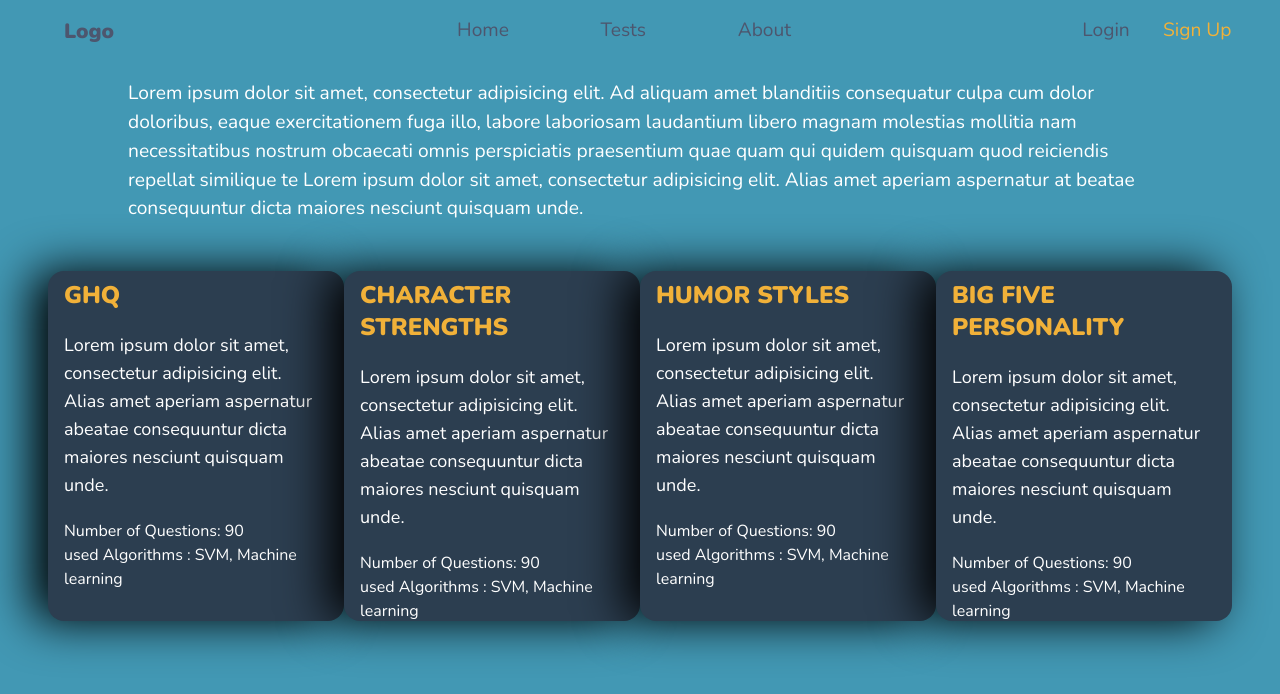
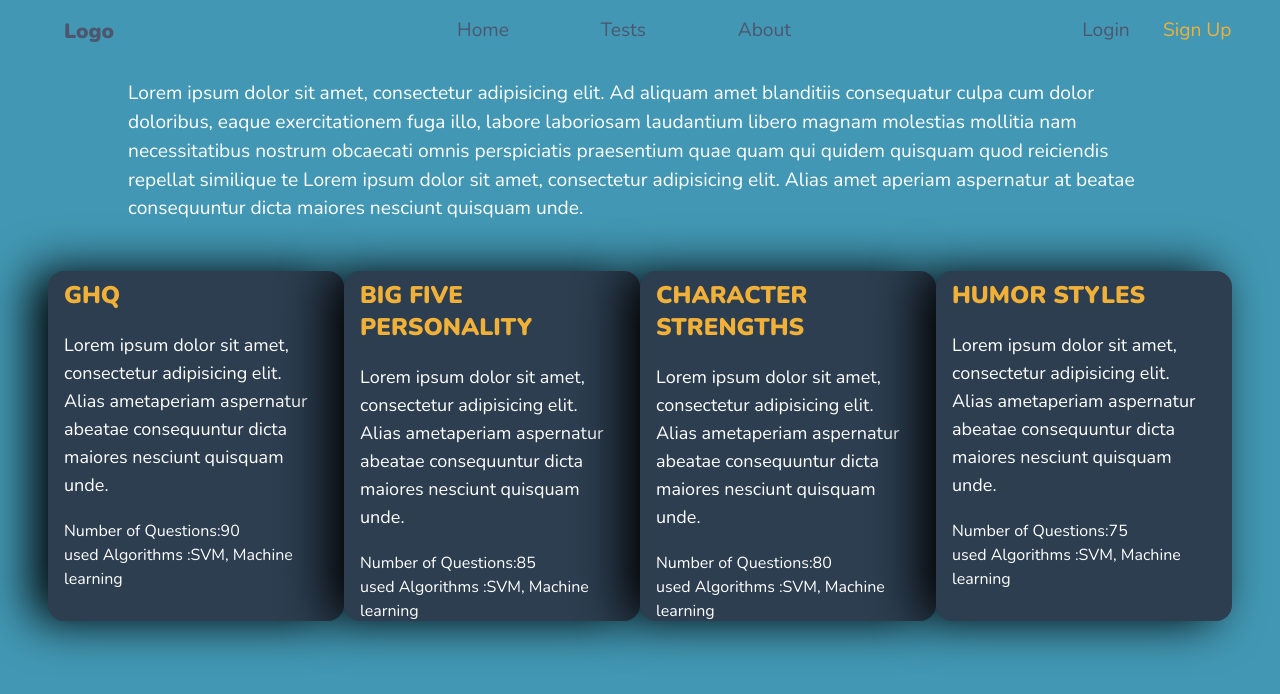
Before and after one commit to mostafa-rezaie/how-is-my-mental-health, a Vue app: page /tests in a window 1280 px wide. Shown: the top 694 px of the page. Built offline with nearby package versions, Linux system fonts and the light colour scheme.

Commit message:
add Modal

```diff
--- a/src/components/CardTests.vue
+++ b/src/components/CardTests.vue
@@ -16,7 +16,7 @@ export default {
   props: {
     testName: String,
     testDescription: String,
-    numOfQuestions: Number,
+    numOfQuestions: String,
     algorithms: String,
 
   }
@@ -25,6 +25,7 @@ export default {
 
 <style scoped>
 .card {
+  cursor: pointer;
   position: relative;
   flex-direction: column;
   height: 350px;
--- /dev/null
+++ b/src/components/Modal.vue
@@ -0,0 +1,105 @@
+<template>
+  <div class="modal" v-show="getModalState">
+    <div class="modal-content">
+      <p>You are about to take the {{ testName }} test</p>
+      <p>
+        This test take about {{ testDuration }} minutes with
+        {{ questionCount }} questions
+      </p>
+      <div class="btn-container">
+        <button class="btn-alert mr-4" @click="toggleModal">Cancel</button>
+        <button class="btn ml-4">
+          <router-link :to="{ name: 'ghqtest' }">Start the test</router-link>
+
+        </button>
+      </div>
+    </div>
+  </div>
+</template>
+
+<script>
+export default {
+  name: "Modal",
+  data() {
+    return {};
+  },
+  props: {
+    isVisible: {
+      type: Boolean,
+      default: false,
+    },
+    testName: {
+      type: String,
+      default: "GHQ",
+    },
+    testDuration: {
+      type: String,
+      default: "10",
+    },
+    questionCount: {
+      type: String,
+      default: "10",
+    },
+  },
+  methods: {
+    toggleModal: function () {
+      this.$emit("toggle-modal");
+    },
+  },
+  computed: {
+    getModalState() {
+      return this.isVisible;
+    },
+  },
+};
+</script>
+
+<style scoped>
+.modal {
+  /* display: block;  */
+  position: fixed;
+  z-index: 1;
+  left: 0;
+  top: 0;
+  width: 100%;
+  height: 100%;
+  overflow: auto;
+  background-color: rgb(0, 0, 0); /* Fallback color */
+  background-color: rgba(0, 0, 0, 0.4); /* Black w/ opacity */
+  text-align: center;
+}
+
+/* Modal Content/Box */
+.modal-content {
+  min-height: 170px;
+  position: fixed;
+  background-color: #fefefe;
+  margin: 15% auto;
+  left: 30%;
+  padding: 10px;
+  border-radius: 15px;
+  border: 1px solid #888;
+  width: 40%;
+  padding: 20px;
+  display: flex;
+  flex-direction: column;
+  align-items: center;
+  justify-content: space-between;
+  animation-name: animatetop;
+  animation-duration: 0.4s;
+}
+.btn-container {
+  display: flex;
+  justify-content: space-between;
+}
+@keyframes animatetop {
+  from {
+    top: -300px;
+    opacity: 0;
+  }
+  to {
+    top: 0;
+    opacity: 1;
+  }
+}
+</style>
--- a/src/views/Tests.vue
+++ b/src/views/Tests.vue
@@ -1,66 +1,116 @@
 <template>
   <div>
-    <Header/>
+    <Header />
     <div class="tests-text">
-      Lorem ipsum dolor sit amet, consectetur adipisicing elit. Ad aliquam amet blanditiis consequatur culpa cum dolor
-      doloribus, eaque exercitationem fuga illo, labore laboriosam laudantium libero magnam molestias mollitia nam
-      necessitatibus nostrum obcaecati omnis perspiciatis praesentium quae quam qui quidem quisquam quod reiciendis
-      repellat similique te
-      Lorem ipsum dolor sit amet, consectetur adipisicing elit. Alias amet aperiam aspernatur at beatae consequuntur
-      dicta maiores nesciunt quisquam unde.
+      Lorem ipsum dolor sit amet, consectetur adipisicing elit. Ad aliquam amet
+      blanditiis consequatur culpa cum dolor doloribus, eaque exercitationem
+      fuga illo, labore laboriosam laudantium libero magnam molestias mollitia
+      nam necessitatibus nostrum obcaecati omnis perspiciatis praesentium quae
+      quam qui quidem quisquam quod reiciendis repellat similique te Lorem ipsum
+      dolor sit amet, consectetur adipisicing elit. Alias amet aperiam
+      aspernatur at beatae consequuntur dicta maiores nesciunt quisquam unde.
     </div>
-      <div class="card-list">
-    <router-link :to="{name:'ghqtest'}">
-        <CardTest test-name="GHQ"
-                  test-description="
-                Lorem ipsum dolor sit amet, consectetur adipisicing elit. Alias amet
-                aperiam aspernatur abeatae consequuntur dicta maiores nesciunt quisquam unde."
-                  num-of-questions=" 90"
-                  algorithms=" SVM, Machine learning"
 
+    <div class="card-list">
+      <div
+        v-for="(test, id) in tests"
+        @click="clickHandler(test.name, test.numQuestion, test.duration)"
+        :key="id"
+      >
+        <CardTest
+          :test-name="test.name"
+          :test-description="test.description"
+          :num-of-questions="test.numQuestion"
+          :algorithms="test.algorithms"
         />
-    </router-link>
-    <CardTest test-name="CHARACTER STRENGTHS"
-              test-description="
-                Lorem ipsum dolor sit amet, consectetur adipisicing elit. Alias amet
-                aperiam aspernatur abeatae consequuntur dicta maiores nesciunt quisquam unde."
-              num-of-questions=" 90"
-              algorithms=" SVM, Machine learning"
+      </div>
+    </div>
 
-    />
-    <CardTest test-name="HUMOR STYLES"
-              test-description="
-                Lorem ipsum dolor sit amet, consectetur adipisicing elit. Alias amet
-                aperiam aspernatur abeatae consequuntur dicta maiores nesciunt quisquam unde."
-              num-of-questions=" 90"
-              algorithms=" SVM, Machine learning"
-
-    />
-    <CardTest test-name="BIG FIVE PERSONALITY"
-              test-description="
-                Lorem ipsum dolor sit amet, consectetur adipisicing elit. Alias amet
-                aperiam aspernatur abeatae consequuntur dicta maiores nesciunt quisquam unde."
-              num-of-questions=" 90"
-              algorithms=" SVM, Machine learning"
-
-    />
-
-  </div>
+    <div class="modal-container">
+      <Modal
+        @toggle-modal="toggleModal"
+        :is-visible="modalShow"
+        :question-count="questionCount"
+        :test-name="testName"
+        :test-duration="testDuration"
+      />
+    </div>
   </div>
 </template>
 
 <script>
 import Header from "../components/Header";
 import CardTest from "../components/CardTests";
+import Modal from "../components/Modal.vue";
 
 export default {
-  name: 'Tests',
+  name: "Tests",
   props: {},
   components: {
     Header,
     CardTest,
-  }
-}
+    Modal,
+  },
+  data() {
+    return {
+      tests: [
+        {
+          id: 1,
+          name: "GHQ",
+          description:
+            "Lorem ipsum dolor sit amet, consectetur adipisicing elit. Alias ametaperiam aspernatur abeatae consequuntur dicta maiores nesciunt quisquam unde.",
+          numQuestion: "90",
+          algorithms: "SVM, Machine learning",
+          duration: "10",
+        },
+        {
+          id: 2,
+          name: "BIG FIVE PERSONALITY",
+          description:
+            "Lorem ipsum dolor sit amet, consectetur adipisicing elit. Alias ametaperiam aspernatur abeatae consequuntur dicta maiores nesciunt quisquam unde.",
+          numQuestion: "85",
+          algorithms: "SVM, Machine learning",
+          duration: "15",
+        },
+        {
+          id: 3,
+          name: "CHARACTER STRENGTHS",
+          description:
+            "Lorem ipsum dolor sit amet, consectetur adipisicing elit. Alias ametaperiam aspernatur abeatae consequuntur dicta maiores nesciunt quisquam unde.",
+          numQuestion: "80",
+          algorithms: "SVM, Machine learning",
+          duration: "20",
+        },
+        {
+          id: 4,
+          name: "HUMOR STYLES",
+          description:
+            "Lorem ipsum dolor sit amet, consectetur adipisicing elit. Alias ametaperiam aspernatur abeatae consequuntur dicta maiores nesciunt quisquam unde.",
+          numQuestion: "75",
+          algorithms: "SVM, Machine learning",
+          duration: "25",
+        },
+      ],
+      modalShow: false,
+      questionCount: "0",
+      testDuration: "0",
+      testName: "",
+    };
+  },
+  methods: {
+    clickHandler(testName, questionCount, testDuration) {
+      this.questionCount = questionCount;
+      this.testDuration = testDuration;
+      this.testName = testName;
+      this.toggleModal();
+      // console.log('clicked');
+      // this.$refs.modal.toggleModal();
+    },
+    toggleModal() {
+      this.modalShow = !this.modalShow;
+    },
+  },
+};
 </script>
 
 <style scoped>
```
